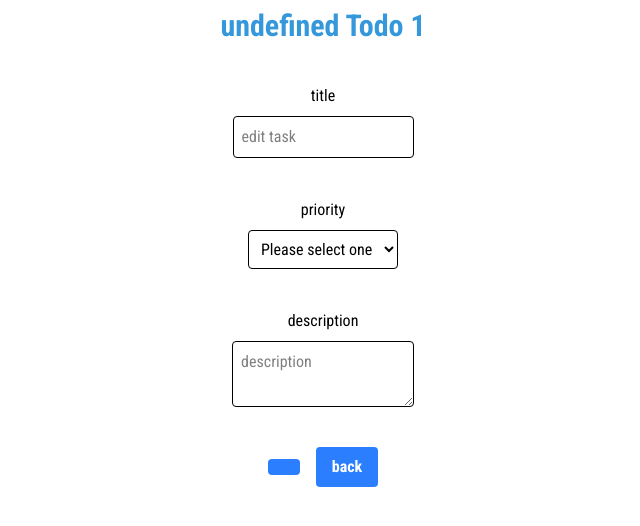
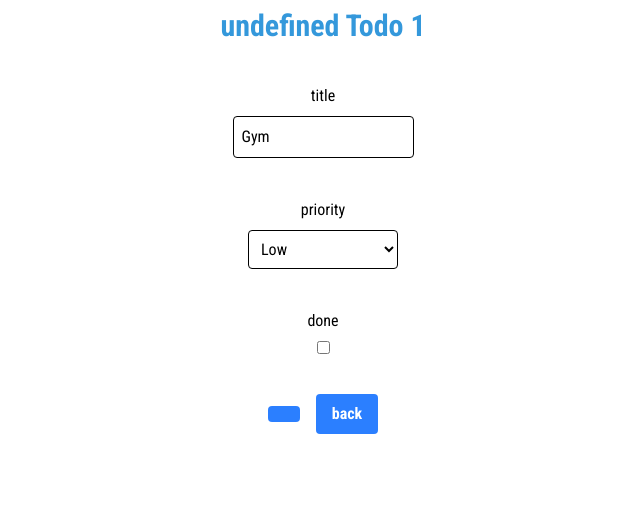
Before and after one commit to EsrafilElahi/vue-todo, a Vue app: page /todos/edit/1 in a window 1280 px wide. Shown: the top 526 px of the page, without its empty margins (317-957 px from the left). Built offline with nearby package versions, Linux system fonts and the light colour scheme; data requests are answered from the project's data file.

Commit message:
add done input

```diff
--- a/src/views/AddViewEditTodoPage.vue
+++ b/src/views/AddViewEditTodoPage.vue
@@ -1,5 +1,5 @@
 <script setup lang="ts">
-import { ref } from "vue";
+import { ref, onMounted } from "vue";
 import { useRouter, useRoute, type RouteLocationNamedRaw } from "vue-router";
 import AppHeader from "../components/AppHeader.vue";
 import type {
@@ -7,6 +7,7 @@ import type {
   QueryFrom,
   QueryFromType,
 } from "../types/allTypes";
+import { getTodo } from "../api/todosApi";
 const router = useRouter();
 const route = useRoute();
 
@@ -28,7 +29,13 @@ const queryFromText = queryFrom[fromQuery];
 const todoData = ref({
   title: "",
   priority: "",
-  description: "",
+  done: "",
+});
+
+onMounted(async () => {
+  const res = await getTodo(route.params.todoId);
+  todoData.value = res;
+  console.log("res :", res);
 });
 </script>
 
@@ -65,13 +72,8 @@ const todoData = ref({
     </div>
 
     <div class="w-full flex-col-center gap-2">
-      <label for="description">description</label>
-      <textarea
-        v-model="todoData.description"
-        class="border rounded p-2"
-        placeholder="description"
-        name="description"
-      ></textarea>
+      <label for="done">done</label>
+      <input v-model="todoData.done" name="done" type="checkbox" />
     </div>
 
     <div class="flex-center gap-4">
```
